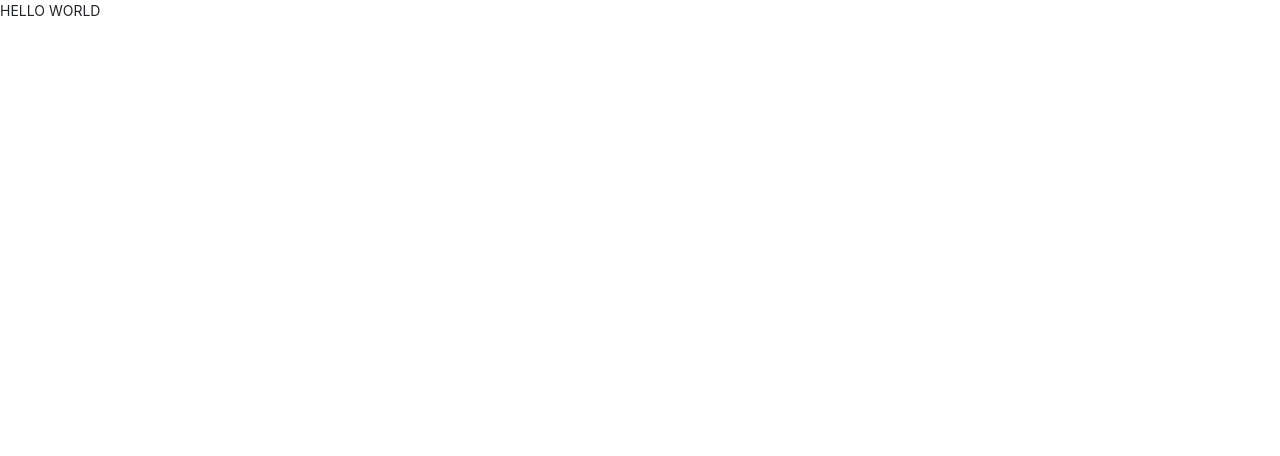
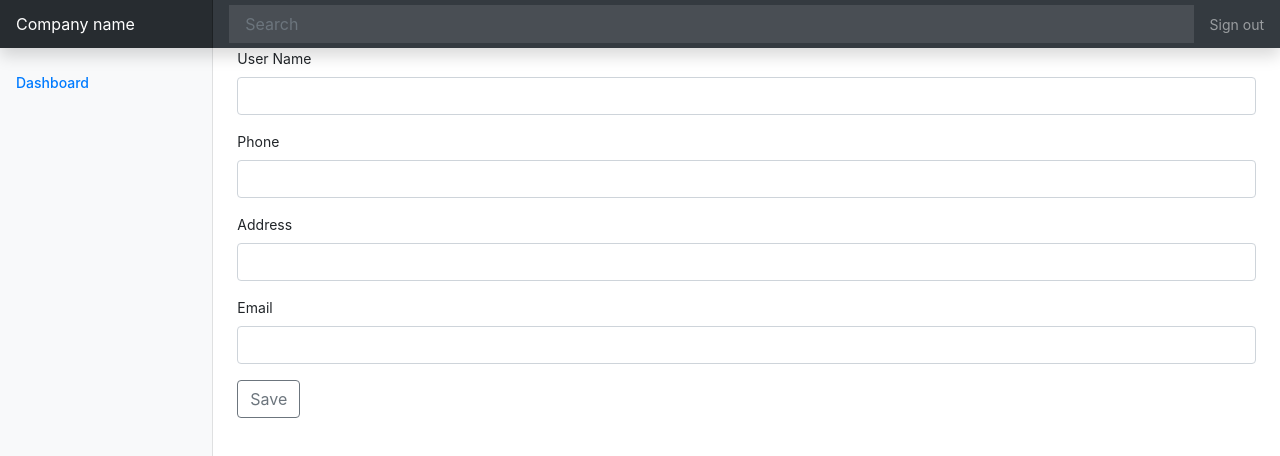
Before and after one commit to omeryildirim01/tvm-test-ui, a React (Create React App) app: page /admin/users/create in a window 1280 px wide. Shown: the top 456 px of the page. Built offline with nearby package versions, Linux system fonts and the light colour scheme.

Commit message:
added edit create components
added edit create components

```diff
--- a/src/admin/CreateUser.tsx
+++ b/src/admin/CreateUser.tsx
@@ -1,10 +1,72 @@
-import React from 'react'
+import React, { SyntheticEvent, useState } from 'react'
+import { Redirect } from 'react-router';
+import Wrapper from './Wrapper';
 
 const CreateUser = () => {
+
+    const [name, setName] = useState('');
+    const [phone, setPhone] = useState('');
+    const [address, setAddress] = useState('');
+    const [email, setEmail] = useState('');
+    const [redirect, setRedirect] = useState(false);
+
+    const submit = async (e: SyntheticEvent) => {
+        e.preventDefault();
+        console.log(name, phone, address, email);
+        await fetch('http://localhost:8090/user/save', {
+            method: 'POST',
+            headers: {
+             'Accept': 'application/json',
+             'Content-Type': 'application/json; charset=utf8'
+            },
+            body: JSON.stringify({
+                name,
+                address,
+                phone,
+                email,
+            })
+
+        }).then(
+            res => console.log( res.json())
+        ).catch(console.log);
+        setRedirect(true);
+
+    }
+
+    if (redirect) {
+        return <Redirect to='/admin/users' />
+    }
+
     return (
-        <div>
-            <p>HELLO WORLD</p>
-        </div>
+        <Wrapper>
+            <form onSubmit={submit}>
+                <div className="form-group">
+                    <label>User Name</label>
+                    <input type="text" className="form-control" name="name"
+                        onChange={e => setName(e.target.value)}
+                    />
+                </div>
+                <div className="form-group">
+                    <label>Phone</label>
+                    <input type="text" className="form-control" name="phone"
+                        onChange={e => setPhone(e.target.value)}
+                    />
+                </div>
+                <div className="form-group">
+                    <label>Address</label>
+                    <input type="text" className="form-control" name="address"
+                        onChange={e => setAddress(e.target.value)}
+                    />
+                </div>
+                <div className="form-group">
+                    <label>Email</label>
+                    <input type="text" className="form-control" name="email"
+                        onChange={e => setEmail(e.target.value)}
+                    />
+                </div>
+                <button className="btn btn-outline-secondary">Save</button>
+            </form>
+        </Wrapper>
 
     );
 
--- a/src/admin/Users.tsx
+++ b/src/admin/Users.tsx
@@ -63,11 +63,8 @@ const Users = () => {
                                 <td>{u.email}</td>
                                 <td>
                                     <div className="btn-group mr-2">
-                                        <a href="#" className="btn btn-sm btn-outline-secondary"
-                                        onClick={() => del(u.id)}
-                                        >
-                                            Delete</a>
-
+                                       <Link to={'/admin/users/edit'} className="btn btn-sm btn-outline-secondary"  >Edit</Link>
+                                        <a href="#" className="btn btn-sm btn-outline-secondary" onClick={() => del(u.id)}  >Delete</a>
                                     </div>
                                 </td>
                                </tr>
```
Also changed, not shown: src/admin/EditUser.tsx (added, +11 -0 lines).
